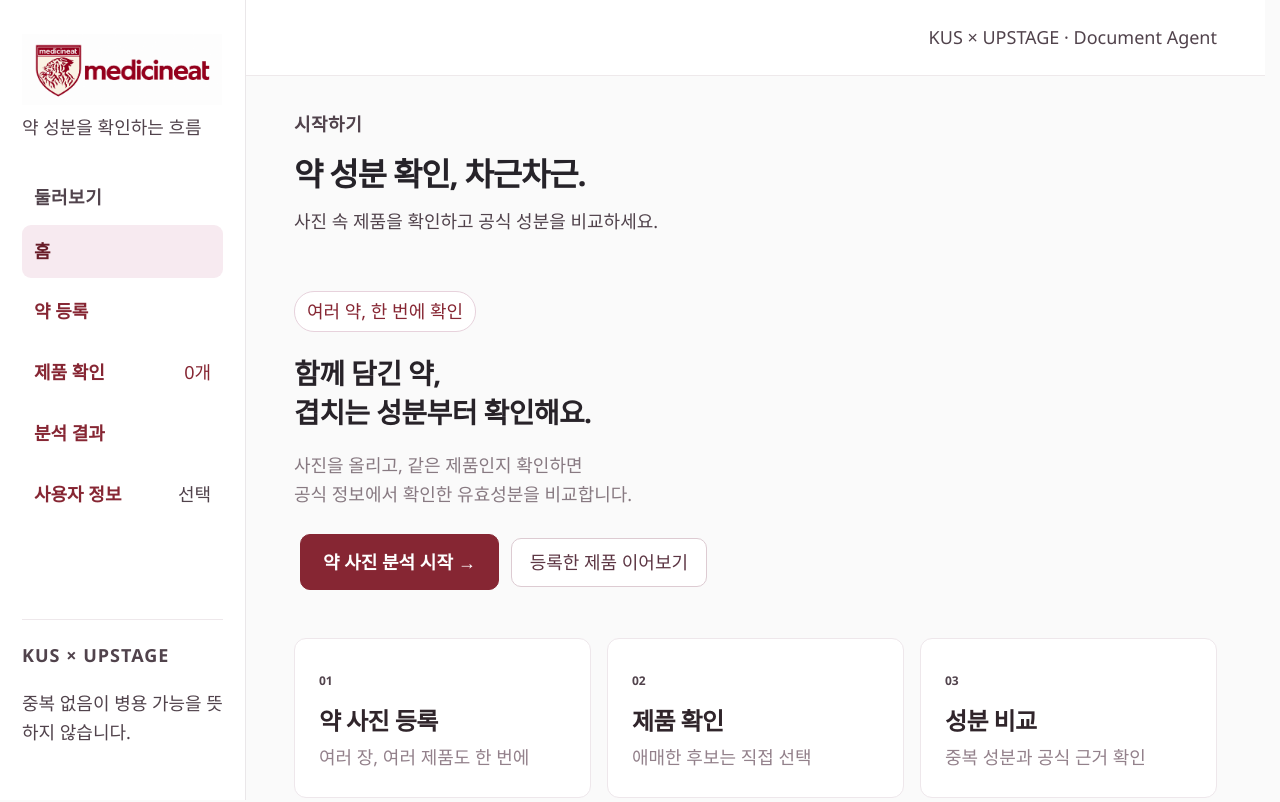
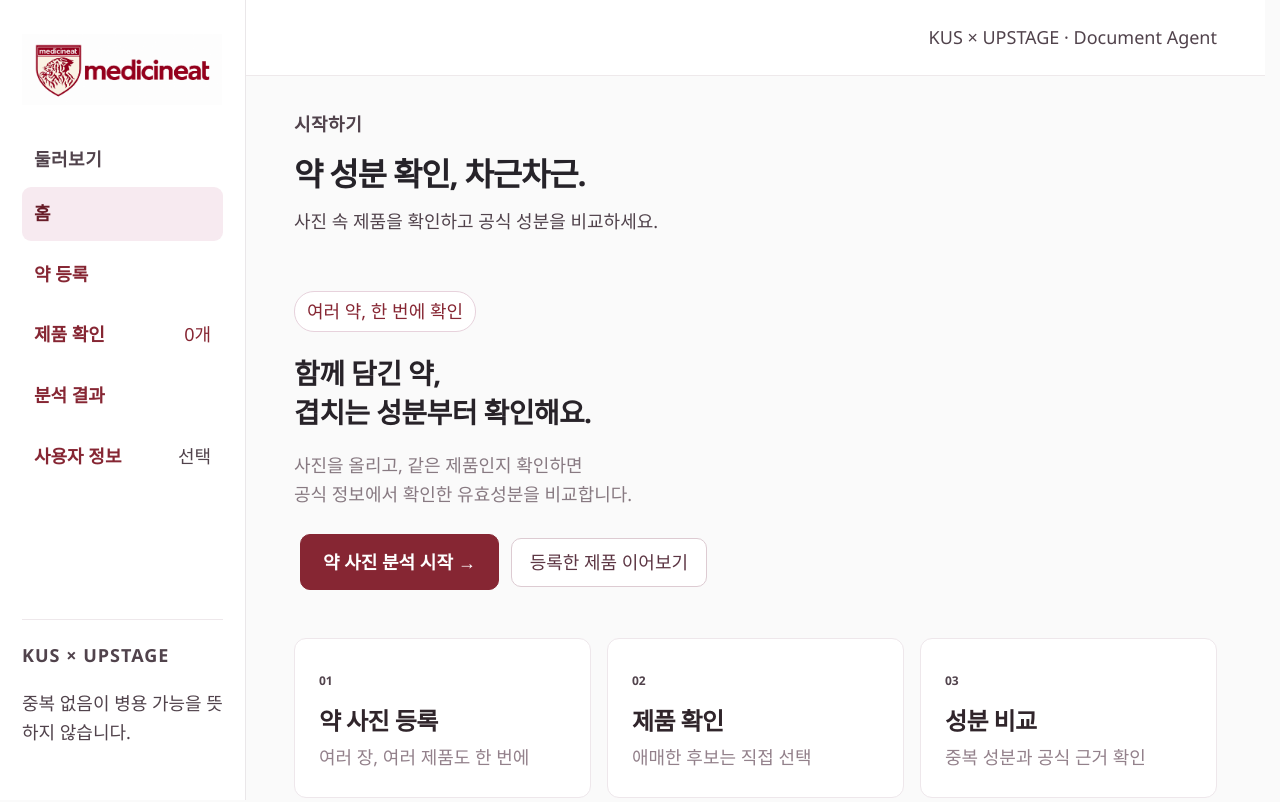
Before and after one commit to HiddenTroller/RunFlow, a plain HTML site: page static/index.html in a window 1280 px wide. Shown: the top 802 px of the page. Drawn offline with Linux system fonts and the light colour scheme; no server answers.

Commit message:
로고 아래 설명 문구 제거

```diff
--- a/static/index.html
+++ b/static/index.html
@@ -2,7 +2,7 @@
 <a class="skip-link" href="#pageTitle">본문으로 이동</a>
 <button type="button" id="menuToggle" aria-expanded="false" aria-controls="appSidebar">☰ 메뉴</button>
 <aside id="appSidebar" class="app-sidebar" aria-label="주 메뉴">
-<a href="#home" class="sidebar-brand" data-page="home"><img class="brand-logo" src="/brand-logo.png" alt="medicineat" width="2098" height="749"><span>약 성분을 확인하는 흐름</span></a>
+<a href="#home" class="sidebar-brand" data-page="home"><img class="brand-logo" src="/brand-logo.png" alt="medicineat" width="2098" height="749"></a>
 <p class="nav-label">둘러보기</p><nav class="page-nav" aria-label="페이지">
 <a href="#home" data-page="home">홈</a>
 <a href="#upload" data-page="upload">약 등록</a>
```
